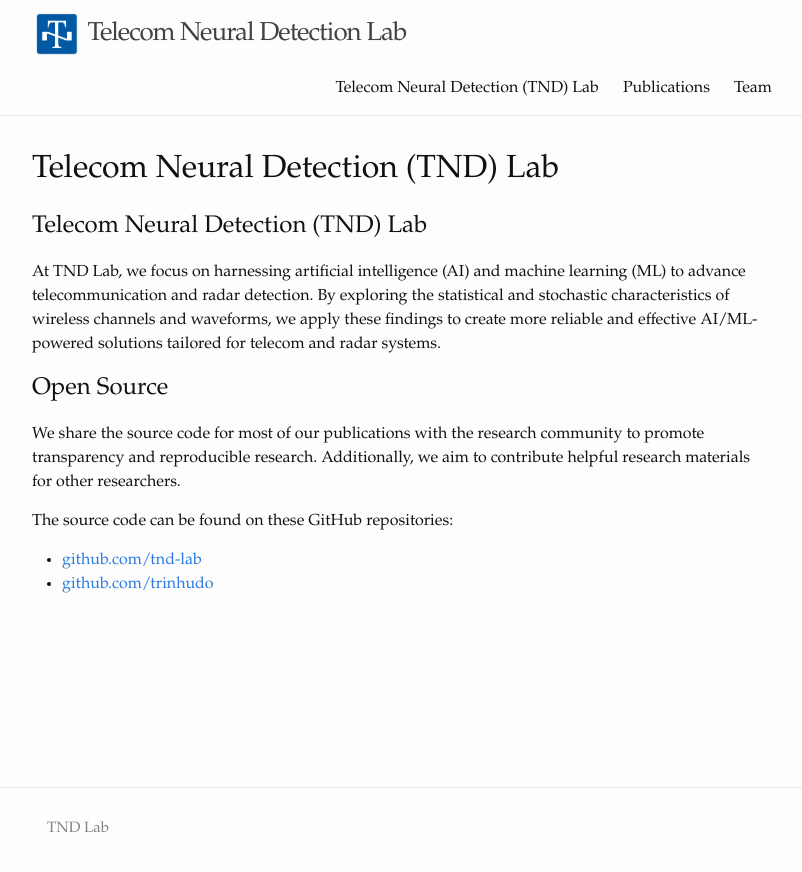
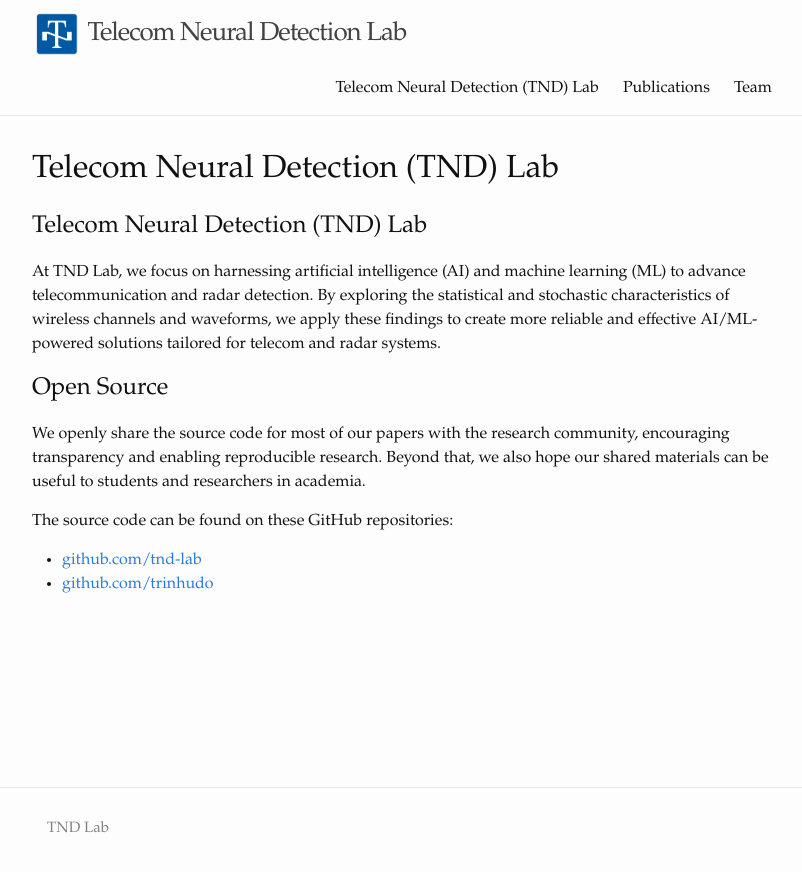
Before and after one commit to tnd-lab/tnd-lab.github.io, a Jekyll site: the page built from index.md, in a window 1280 px wide. Shown: the top 872 px of the page, without its empty margins (238-1040 px from the left). Built offline with Jekyll 4.4.1, drawn with Linux system fonts in a browser that asks for light colours; our own code applies the rules of GitHub Pages for plain Markdown files.

Commit message:
Update index.md

```diff
--- a/index.md
+++ b/index.md
@@ -8,7 +8,7 @@ At TND Lab, we focus on harnessing artificial intelligence (AI) and machine lear
 
 ## Open Source
 
-We share the source code for most of our publications with the research community to promote transparency and reproducible research. Additionally, we aim to contribute helpful research materials for other researchers.
+We openly share the source code for most of our papers with the research community, encouraging transparency and enabling reproducible research. Beyond that, we also hope our shared materials can be useful to students and researchers in academia.
 
 The source code can be found on these GitHub repositories:
 - [github.com/tnd-lab](https://github.com/tnd-lab?tab=repositories)
```
